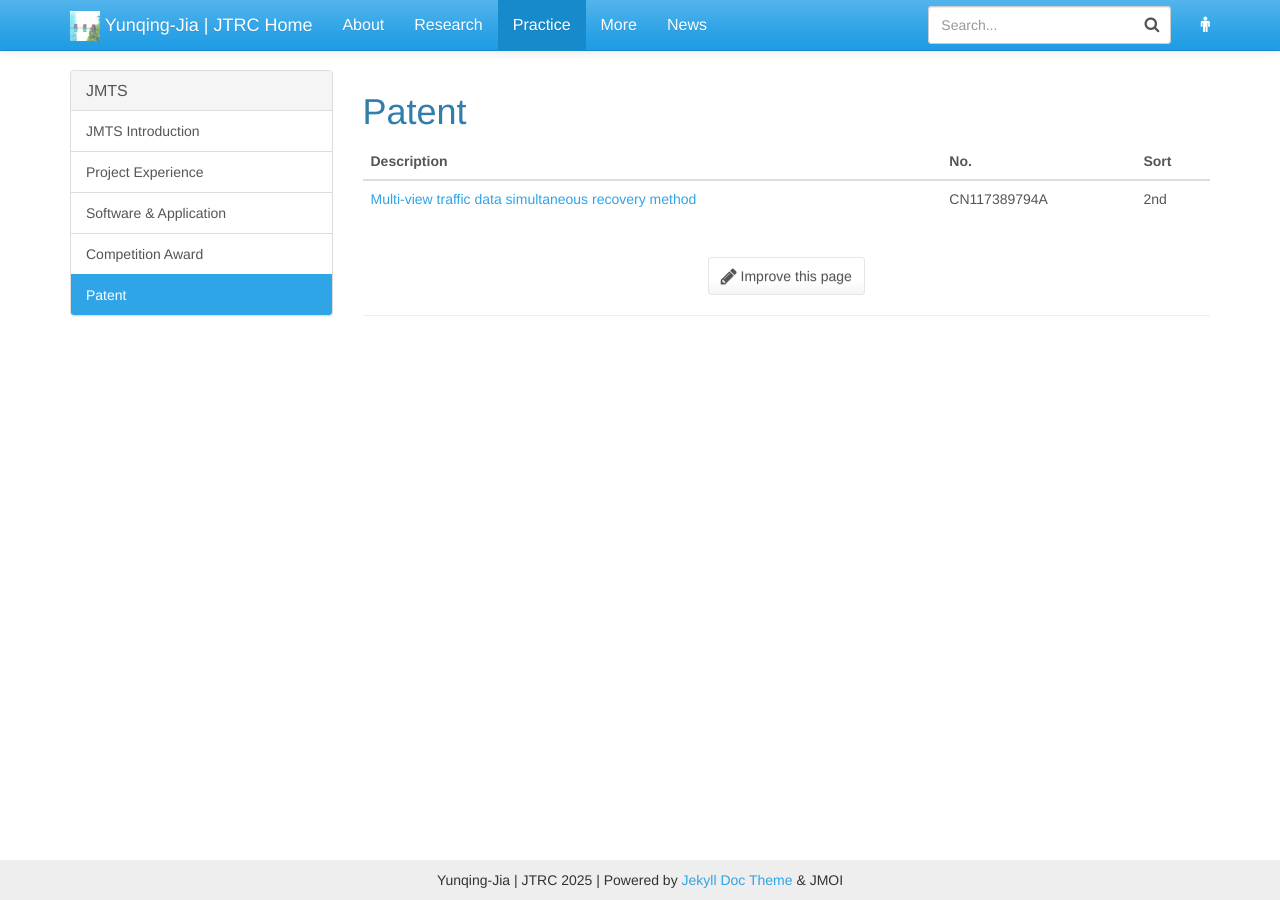
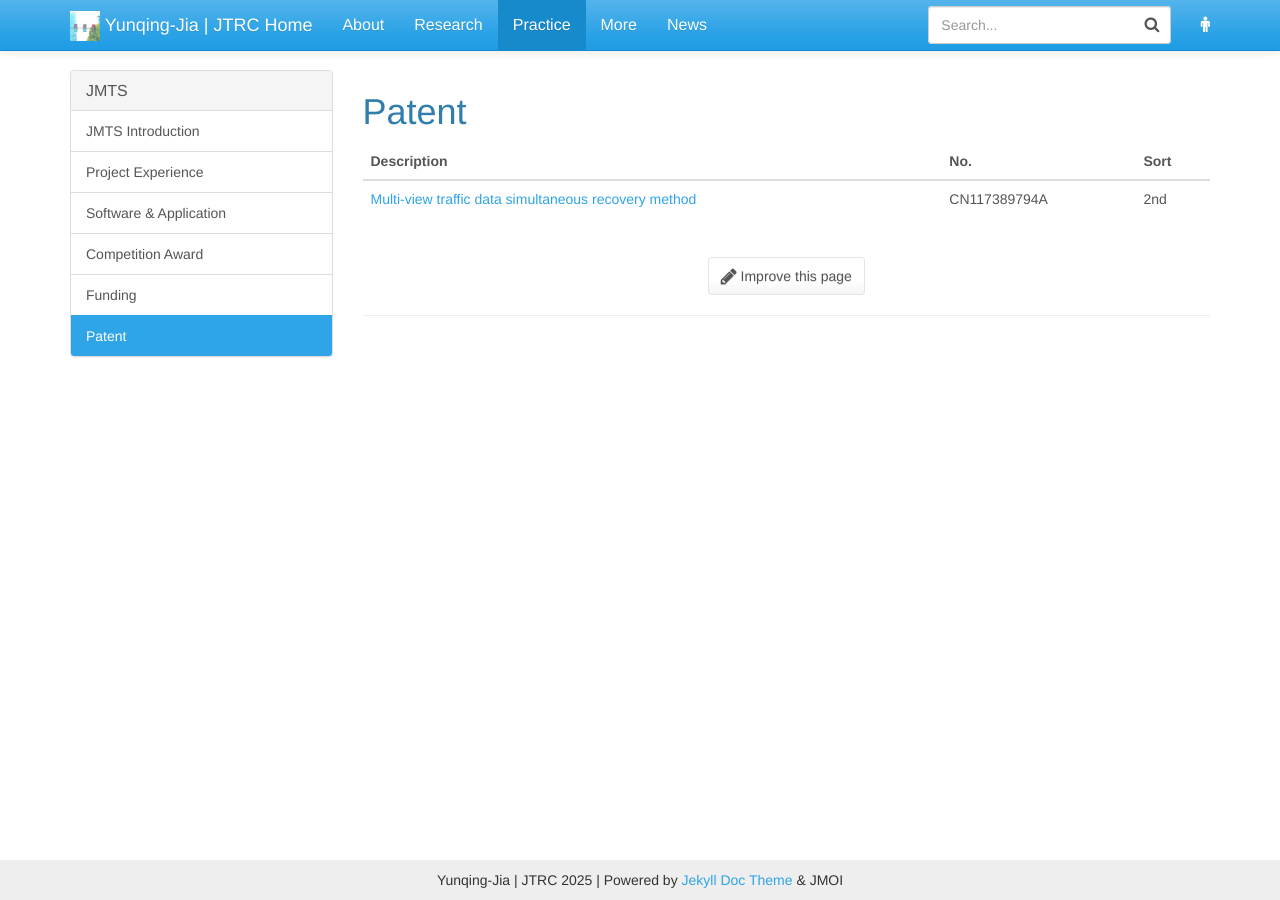
Before and after one commit to Yunqing-Jia/JTRC, a Jekyll site: the page built from _jmts/patent.md, in a window 1280 px wide. Built offline with Jekyll 4.4.1, drawn with Linux system fonts in a browser that asks for light colours.

Commit message:
Update jmts.yml

```diff
--- a/_data/jmts.yml
+++ b/_data/jmts.yml
@@ -4,4 +4,5 @@
   - experience
   - software
   - award
+  - funding
   - patent
```
